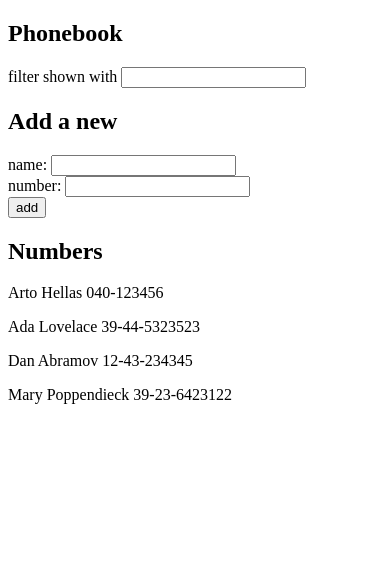
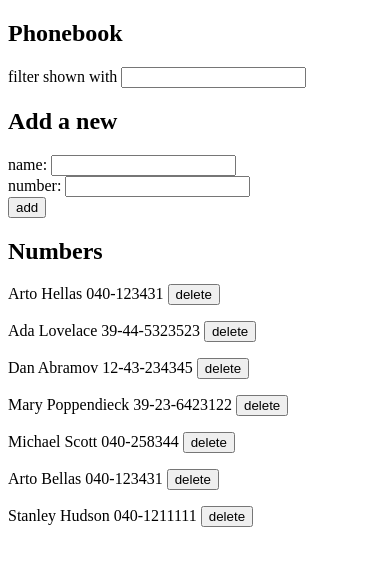
Before and after one commit to JustTanwa/fullstackopen, a React (Create React App) app in the folder part2/phonebook/phonebookapp/: page / in a window 390 px wide. Shown: the top 566 px of the page. Built offline with nearby package versions, Linux system fonts and the light colour scheme; data requests are answered from the project's data file; the HTML template or start-up script is replaced by a standard one.

Commit message:
part2 - phonebook - step 7 to 10

```diff
--- a/part2/phonebook/phonebookapp/db.json
+++ b/part2/phonebook/phonebookapp/db.json
@@ -1,8 +1,8 @@
 {
-    "persons":[
+  "persons": [
     {
       "name": "Arto Hellas",
-        "number": "040-123456",
+      "number": "040-123431",
       "id": 1
     },
     {
@@ -19,6 +19,21 @@
       "name": "Mary Poppendieck",
       "number": "39-23-6423122",
       "id": 4
+    },
+    {
+      "name": "Michael Scott",
+      "number": "040-258344",
+      "id": 6
+    },
+    {
+      "name": "Arto Bellas",
+      "number": "040-123431",
+      "id": 7
+    },
+    {
+      "name": "Stanley Hudson",
+      "number": "040-1211111",
+      "id": 8
     }
   ]
 }
--- a/part2/phonebook/phonebookapp/src/App.js
+++ b/part2/phonebook/phonebookapp/src/App.js
@@ -3,7 +3,7 @@ import AddContact from './components/AddContact';
 import Contact from './components/Contact';
 import Header from './components/Header';
 import Search from './components/Search';
-import axios from 'axios';
+import personServices from './services/persons';
 
 const App = () => {
 	const [persons, setPersons] = useState([]);
@@ -11,13 +11,9 @@ const App = () => {
 	const [newNumber, setNewNumber] = useState('');
 	const [search, setSearch] = useState('');
 
-	useEffect(()=> {
-		axios
-			.get("http://localhost:3001/persons")
-			.then(res => {
-				setPersons(res.data);
-			})
-	}, [])
+	useEffect(() => {
+		personServices.getAll().then((allPersons) => setPersons(allPersons));
+	}, []);
 
 	const handleChange = (e) => {
 		setNewName(e.target.value);
@@ -29,16 +25,51 @@ const App = () => {
 
 	const handleSubmit = (e) => {
 		e.preventDefault();
-		if (persons.some((person) => person.name === newName)) {
-			return alert(`${newName} is already added in to phonebook`);
+		if (
+			persons.some(
+				(person) => person.name.toLowerCase() === newName.toLowerCase()
+			)
+		) {
+			if (
+				window.confirm(
+					`${newName} is already added in to phonebook, replace the old number with the new number?`
+				)
+			) {
+				const id = persons.filter(
+					(person) => person.name.toLowerCase() === newName.toLowerCase()
+				)[0].id;
+				console.log(id);
+				const updatedObj = { name: newName, number: newNumber };
+				personServices.update(id, updatedObj).then((updatedPerson) => {
+					setPersons(
+						persons.map((person) => (person.id !== id ? person : updatedPerson))
+					);
+				});
+			}
+		} else {
+			const contactObj = {
+				name: newName,
+				number: newNumber,
+			};
+
+			personServices.create(contactObj).then((addedPerson) => {
+				setPersons(persons.concat(addedPerson));
+				setNewName('');
+				setNewNumber('');
+			});
 		}
-		setPersons(persons.concat({ name: newName, tel: newNumber }));
-		setNewName('');
-		setNewNumber('');
 	};
 
 	const handleFilter = (e) => {
 		setSearch(e.target.value.toLowerCase());
+	};
+
+	const handleDelete = (personObj) => {
+		if (window.confirm(`Delete ${personObj.name} ?`)) {
+			console.log('delete item with id ' + personObj.id);
+			personServices.remove(personObj.id);
+			setPersons(persons.filter((person) => person.id !== personObj.id));
+		}
 	};
 
 	return (
@@ -56,7 +87,14 @@ const App = () => {
 			<Header name={'Numbers'} />
 			{persons.map((person) => {
 				if (person.name.toLowerCase().includes(search)) {
-					return <Contact name={person.name} tel={person.number} key={person.name}/>
+					return (
+						<Contact
+							name={person.name}
+							tel={person.number}
+							key={person.id}
+							handleDelete={() => handleDelete(person)}
+						/>
+					);
 				}
 			})}
 		</div>
--- a/part2/phonebook/phonebookapp/src/components/Contact.js
+++ b/part2/phonebook/phonebookapp/src/components/Contact.js
@@ -1,9 +1,9 @@
 import React from 'react';
 
-export default function Contact({ name, tel }) {
+export default function Contact({ name, tel, handleDelete }) {
 	return (
 		<p>
-			{name} {tel}
+			{name} {tel} <button onClick={handleDelete}>delete</button>
 		</p>
 	);
 }
--- /dev/null
+++ b/part2/phonebook/phonebookapp/src/services/persons.js
@@ -0,0 +1,29 @@
+import axios from 'axios';
+const baseUrl = 'http://localhost:3001/persons';
+
+const getAll = () => {
+	const req = axios.get(baseUrl);
+	return req.then((res) => res.data);
+};
+
+const create = (newObject) => {
+	const req = axios.post(baseUrl, newObject);
+	return req.then((res) => res.data);
+};
+
+const update = (id, newObject) => {
+	const req = axios.put(`${baseUrl}/${id}`, newObject);
+	return req.then((res) => res.data);
+};
+
+const remove = (id) => {
+	const req = axios.delete(`${baseUrl}/${id}`);
+	return req.then((res) => res.data);
+};
+
+export default {
+	getAll,
+	create,
+	update,
+	remove,
+};
```
Lines whose indentation alone changed are shown as unchanged.
